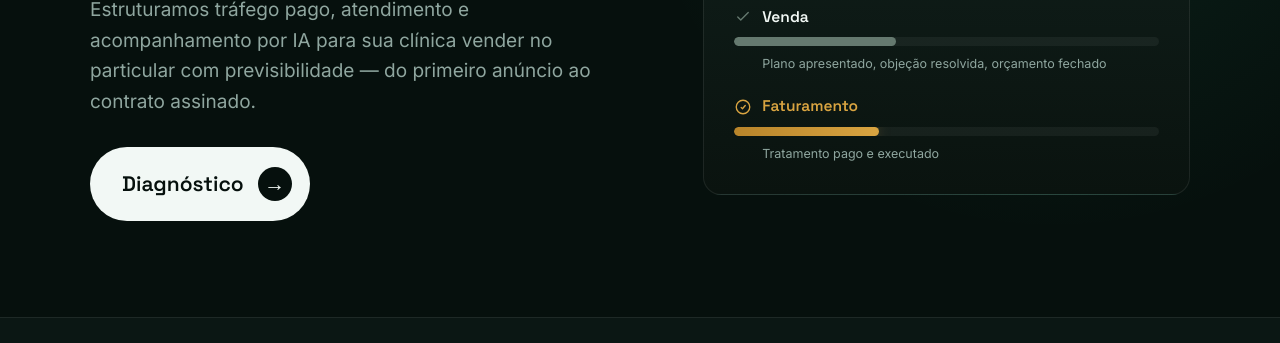
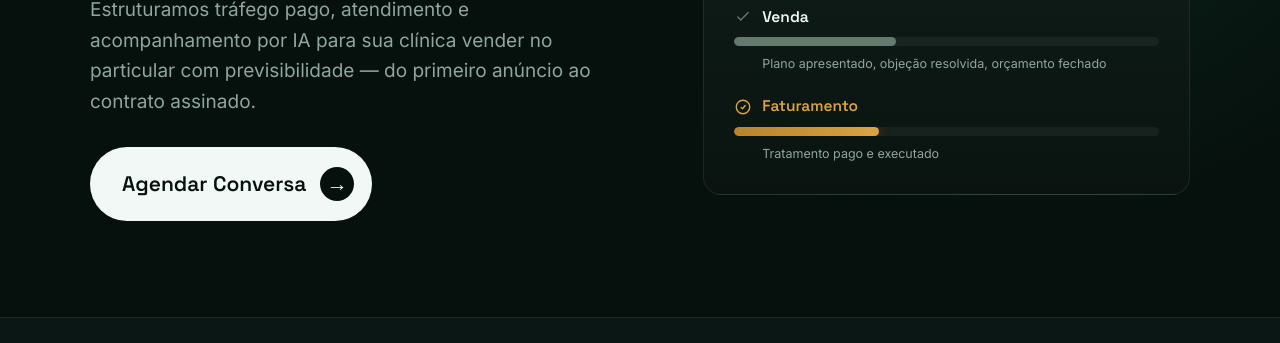
Before and after one commit to cliniassessoria/site, a plain HTML site: page index.html in a window 1280 px wide. Shown: the part 435-778 px from the top of the page. Drawn offline with Linux system fonts and the light colour scheme.

Commit message:
Update index.html

```diff
--- a/index.html
+++ b/index.html
@@ -428,7 +428,7 @@
       <h1>Tráfego Pago e <span class="metal">Processo Comercial</span> para Clínicas</h1>
       <p class="hero-lead">Estruturamos tráfego pago, atendimento e acompanhamento por IA para sua clínica vender no particular com previsibilidade — do primeiro anúncio ao contrato assinado.</p>
       <div class="hero-cta-row">
-        <a class="btn btn--lg js-wa" href="#">Diagnóstico<span class="arrow">→</span></a>
+        <a class="btn btn--lg js-wa" href="#">Agendar Conversa<span class="arrow">→</span></a>
       </div>
     </div>
 
```
